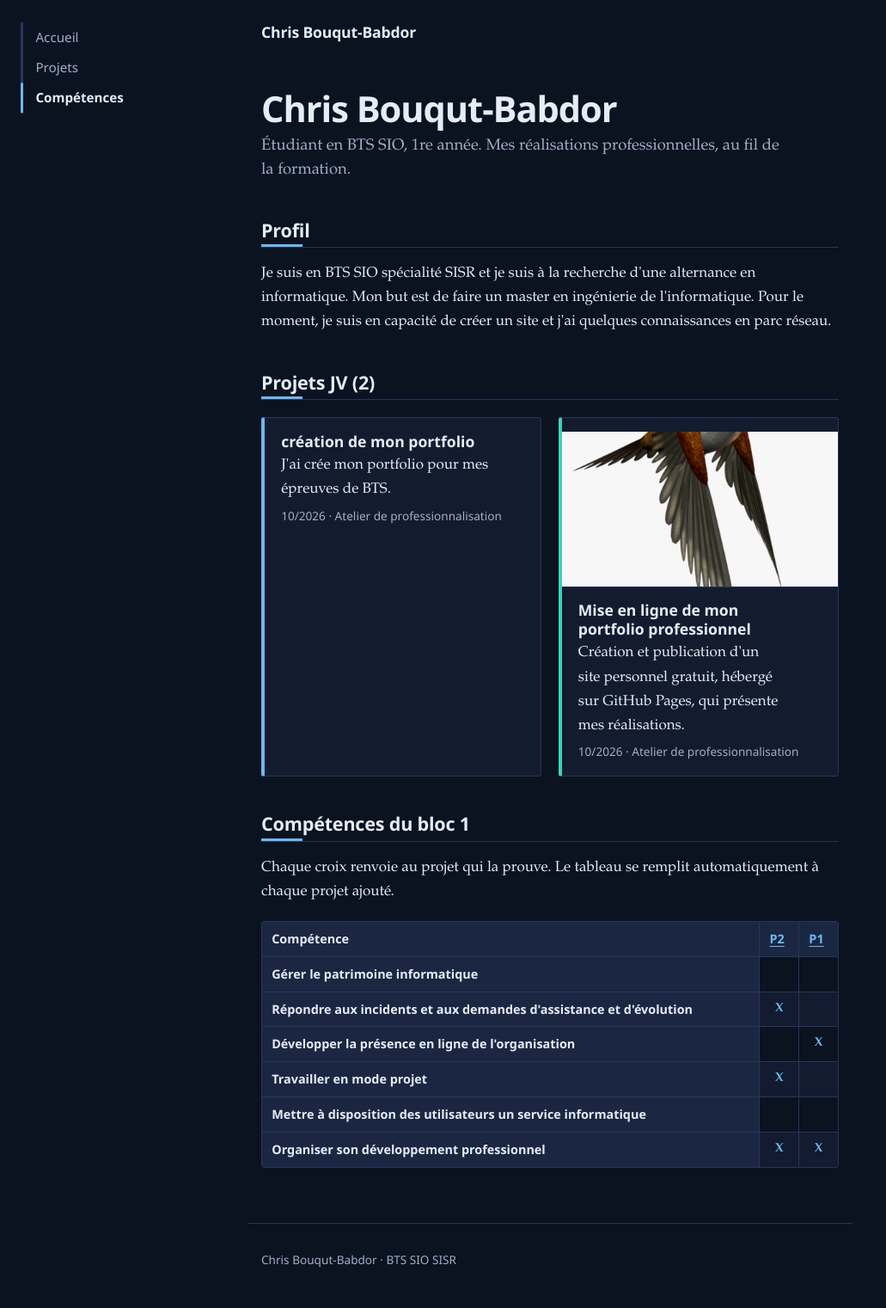
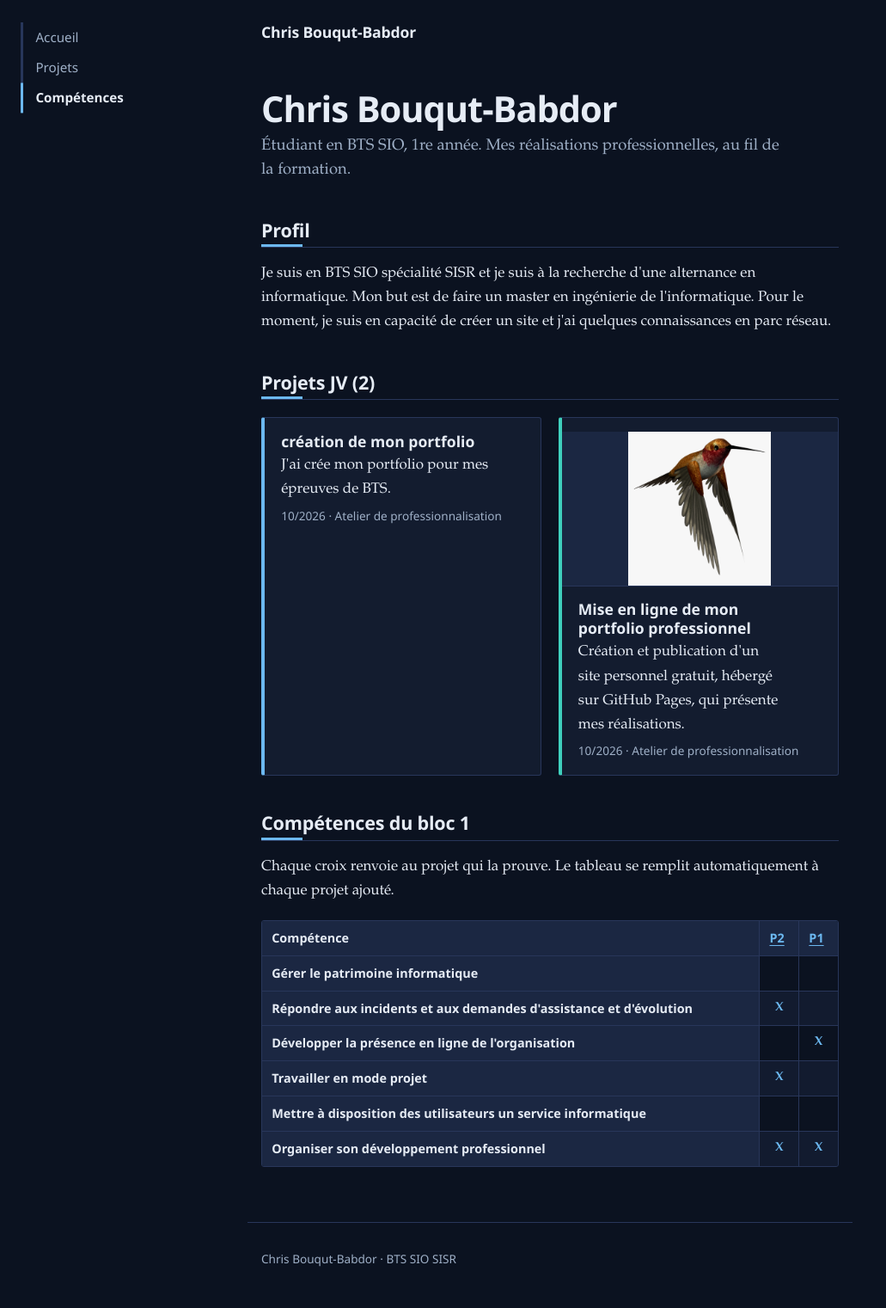
Before and after one commit to Chris-bqt/portfolio, a Jekyll site: the page built from index.html, in a window 1280 px wide. Shown: the whole page at 86% size, without its empty margins (0-1031 px from the left). Built offline with Jekyll 4.4.1, drawn with Linux system fonts in a browser that asks for light colours.

Commit message:
Refactor image styling and hover effects
Updated image styling to center images and adjusted scaling on hover.

```diff
--- a/css/style.css
+++ b/css/style.css
@@ -570,20 +570,38 @@ article.carte:nth-of-type(4n + 4) { --c: var(--c4); }
   margin: 0;
 }
 
-/* L'image touche les bords de la carte */
+/* L'image touche les bords de la carte et reste centrée dans son cadre */
 .image-projet {
+  display: flex;
+  align-items: center;       /* Centre l'image verticalement */
+  justify-content: center;   /* Centre l'image horizontalement */
   overflow: hidden;
+  aspect-ratio: 16 / 9;      /* Tous les cadres ont la même forme */
   margin: -1rem -1.2rem .9rem;
+  background: var(--surface-2);
   border-bottom: 1px solid var(--trait);
 }
 
+/* Par défaut : l'image est TOUJOURS entièrement visible, quelle que
+   soit sa taille ou sa forme. Elle est agrandie ou réduite pour entrer
+   dans le cadre, sans déformation, et centrée. Si elle n'a pas la même
+   forme que le cadre, le fond du cadre apparaît sur les côtés. */
 .image-projet img {
   width: 100%;
-  aspect-ratio: 16 / 9;
-  object-fit: cover;   /* Recadre l'image sans la déformer */
+  height: 100%;
+  object-fit: contain;
+  object-position: center;
   margin: 0;
   border: 0;
   border-radius: 0;
+}
+
+/* Variante : l'image remplit tout le cadre, quitte à être recadrée.
+   S'active avec  image_ajustement: cover  dans le projet.
+   image_position (top, bottom, center 20%…) choisit la partie gardée. */
+.image-projet[data-ajustement="cover"] img {
+  object-fit: cover;
+  object-position: var(--pos, center);
 }
 
 /* Apparition au défilement : uniquement si JavaScript est actif et
@@ -637,7 +655,7 @@ article.carte:nth-of-type(4n + 4) { --c: var(--c4); }
 
   .carte:hover .image-projet img,
   .carte:focus-within .image-projet img {
-    transform: scale(1.06);
+    transform: scale(1.04);
   }
 }
 
```
